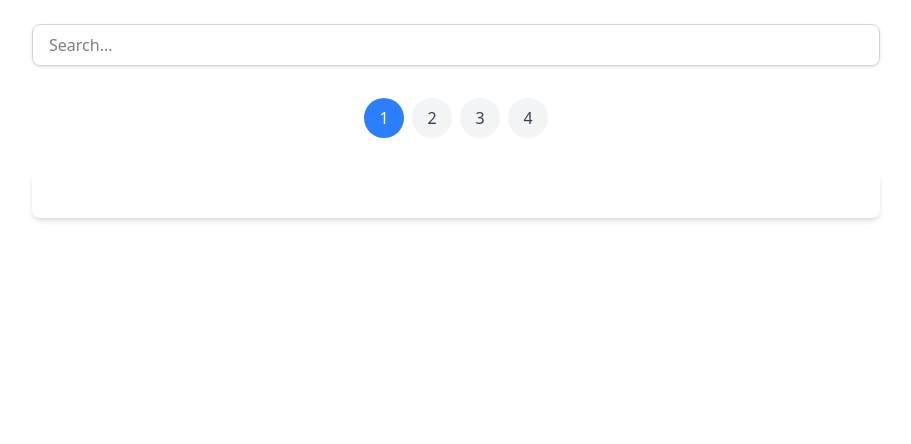
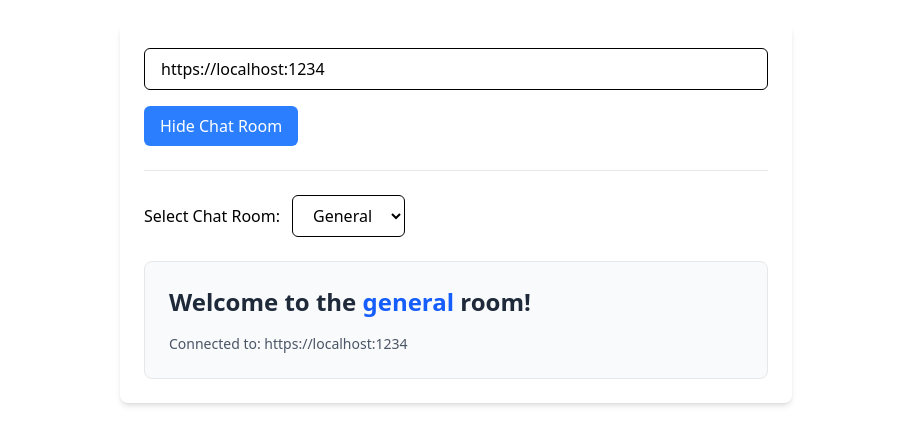
Before and after one commit to noyonalways/rnext-acc, a React (Vite) app: page / in a window 1280 px wide. Shown: the top 444 px of the page, without its empty margins (184-1095 px from the left). Built offline with nearby package versions, Linux system fonts and the light colour scheme.

Commit message:
feat(chat): implement ChatApp and ChatRoom components with connection handling

```diff
--- a/src/App.jsx
+++ b/src/App.jsx
@@ -1,4 +1,4 @@
-import YouMightNotNeedAnEffect from "@/components/you-might-not-need-an-effect";
+import ChatApp from "@/components/chat-app";
 
 function App() {
   return (
@@ -20,7 +20,8 @@ function App() {
       {/* <HandlingEffectTwice /> */}
       {/* <FetchingData /> */}
       {/* <PuttingItAllTogether /> */}
-      <YouMightNotNeedAnEffect />
+      {/* <YouMightNotNeedAnEffect /> */}
+      <ChatApp />
     </>
   );
 }
--- /dev/null
+++ b/src/components/chat-app/chat-room/index.jsx
@@ -0,0 +1,35 @@
+import { createConnection, logVisit } from "@/utils/connection";
+import { useEffect } from "react";
+
+// const serverUrl = "wss://chat.example.com";
+
+const ChatRoom = ({ roomId, serverUrl }) => {
+  console.log("rendering...");
+  useEffect(() => {
+    // synchronize with external chat server
+    const connection = createConnection(serverUrl, roomId);
+    connection.connect();
+    console.log(`Synchronizing with ${roomId}`);
+
+    // cleanup
+    return () => {
+      console.log(`Stop Synchronizing with ${roomId}`);
+      connection.disconnect();
+    };
+  }, [roomId, serverUrl]);
+
+  useEffect(() => {
+    logVisit(roomId);
+  }, [roomId]);
+
+  return (
+    <div className="rounded-lg border border-gray-200 bg-gray-50 p-6">
+      <h1 className="mb-4 text-2xl font-bold text-gray-800">
+        Welcome to the <span className="text-blue-600">{roomId}</span> room!
+      </h1>
+      <p className="text-sm text-gray-600">Connected to: {serverUrl}</p>
+    </div>
+  );
+};
+
+export default ChatRoom;
--- /dev/null
+++ b/src/components/chat-app/index.jsx
@@ -0,0 +1,51 @@
+import { useState } from "react";
+import ChatRoom from "./chat-room";
+
+export default function ChatApp() {
+  const [roomId, setRoomId] = useState("general");
+  const [showChat, setShowChat] = useState(true);
+  const [serverUrl, setServerUrl] = useState("https://localhost:1234");
+
+  const handleRoomChange = (e) => {
+    setRoomId(e.target.value);
+  };
+
+  return (
+    <div className="mx-auto mt-6 max-w-2xl rounded-lg bg-white p-6 shadow-md">
+      <div className="mb-4">
+        <input
+          type="text"
+          value={serverUrl}
+          onChange={(e) => setServerUrl(e.target.value)}
+          className="w-full rounded-md border px-4 py-2 focus:ring-2 focus:ring-blue-500 focus:outline-none"
+        />
+      </div>
+      <div className="mb-6">
+        <button
+          onClick={() => setShowChat((s) => !s)}
+          className="rounded-md bg-blue-500 px-4 py-2 text-white transition-colors hover:bg-blue-600"
+        >
+          {showChat ? "Hide Chat Room" : "Show Chat Room"}
+        </button>
+      </div>
+      {showChat && (
+        <>
+          <hr className="my-6 border-gray-200" />
+          <div className="mb-6">
+            <label className="mr-3 font-medium">Select Chat Room:</label>
+            <select
+              onChange={handleRoomChange}
+              className="rounded-md border px-4 py-2 focus:ring-2 focus:ring-blue-500 focus:outline-none"
+            >
+              <option value="general">General</option>
+              <option value="travel">Travel</option>
+              <option value="music">Music</option>
+            </select>
+          </div>
+
+          <ChatRoom roomId={roomId} serverUrl={serverUrl} />
+        </>
+      )}
+    </div>
+  );
+}
--- /dev/null
+++ b/src/utils/connection.js
@@ -0,0 +1,14 @@
+export function createConnection(serverUrl, roomId) {
+  return {
+    connect: () => {
+      console.log(`Connected ${serverUrl} to room ${roomId}`);
+    },
+    disconnect: () => {
+      console.log(`Disconnected ${serverUrl} from room ${roomId}`);
+    },
+  };
+}
+
+export function logVisit(roomId) {
+  console.log(`User visited room ${roomId}`);
+}
```
